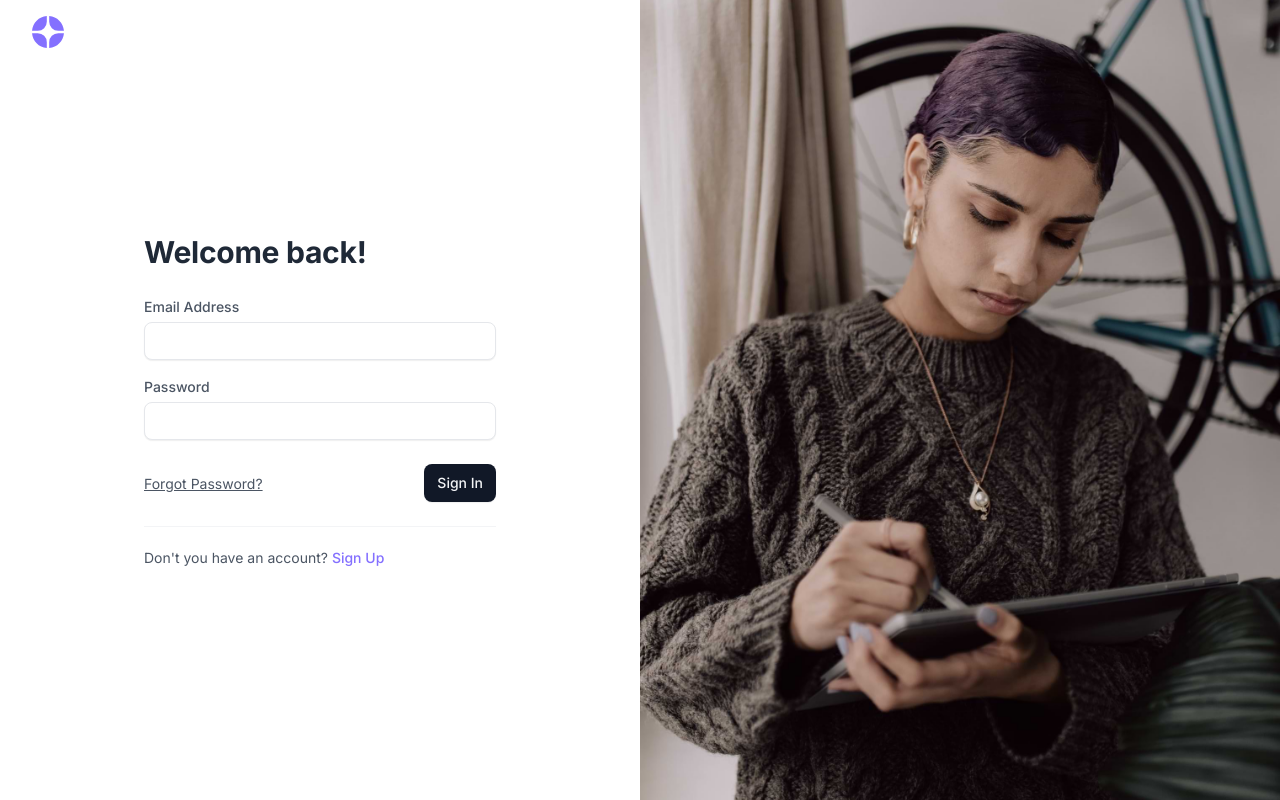
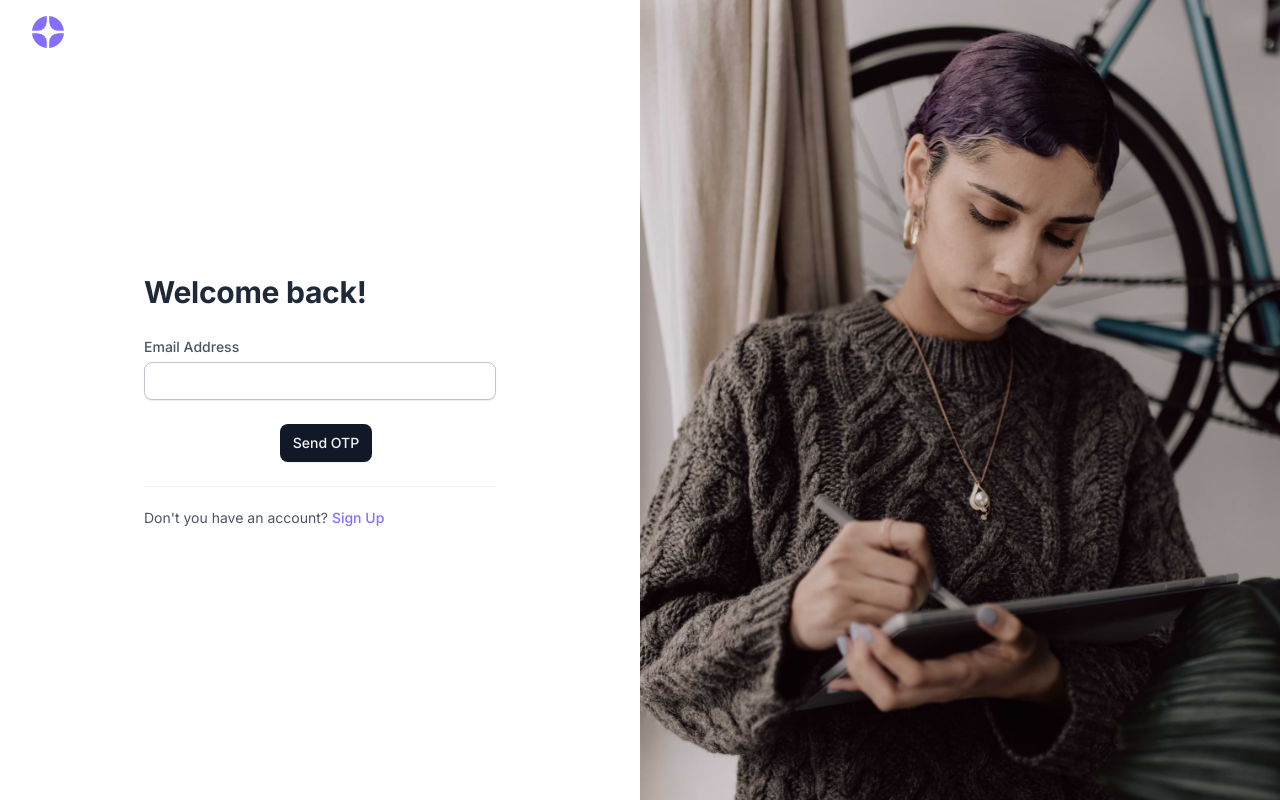
Before and after one commit to GAjay/asriui, a Next.js app: page /signin in a window 1280 px wide. Built offline with nearby package versions, Linux system fonts and the light colour scheme.

Commit message:
signin added

```diff
--- /dev/null
+++ b/app/(auth)/signin/LoginCard.tsx
@@ -0,0 +1,63 @@
+"use client";
+import Link from "next/link";
+import React, { useState } from "react";
+
+interface LoginCardProps {}
+const LoginCard: React.FC<LoginCardProps> = () => {
+  const [otpSent, setOtpSent] = useState(false);
+
+  return (
+    <form>
+      <div className="space-y-4">
+        <div>
+          <label className="block text-sm font-medium mb-1" htmlFor="email">
+            Email Address
+          </label>
+          <input
+            id="email"
+            className="form-input w-full"
+            type="email"
+            autoFocus={!otpSent}
+          />
+        </div>
+        {otpSent ? (
+          <div>
+            <label
+              className="block text-sm font-medium mb-1"
+              htmlFor="password"
+            >
+              Enter OTP
+            </label>
+            <input
+              id="password"
+              className="form-input w-full"
+              type="password"
+              autoComplete="on"
+              autoFocus={otpSent}
+            />
+          </div>
+        ) : null}
+      </div>
+      <div className="flex items-center justify-center mt-6">
+        {/* <div className="mr-1">
+          <Link
+            className="text-sm underline hover:no-underline"
+            href="/reset-password"
+          >
+            Forgot Password?
+          </Link>
+        </div> */}
+        <Link
+          className="btn bg-gray-900 text-gray-100 hover:bg-gray-800 dark:bg-gray-100 dark:text-gray-800 dark:hover:bg-white ml-3"
+          href="/"
+          onClick={() => {
+            setOtpSent(true);
+          }}
+        >
+          {otpSent ? "Verify" : "Send"} OTP
+        </Link>
+      </div>
+    </form>
+  );
+};
+export default LoginCard;
--- a/app/(auth)/signin/page.tsx
+++ b/app/(auth)/signin/page.tsx
@@ -1,49 +1,40 @@
 export const metadata = {
   title: `Sign In - ${appConstants.name}`,
-  description: 'Page description',
-}
-import Link from 'next/link'
-import AuthHeader from '../auth-header'
-import AuthImage from '../auth-image'
-import appConstants from '@/app/constants/appConstants'
+  description: "Page description",
+};
+import Link from "next/link";
+import AuthHeader from "../auth-header";
+import AuthImage from "../auth-image";
+import appConstants from "@/app/constants/appConstants";
+import { useState } from "react";
+import LoginCard from "./LoginCard";
 
 export default function SignIn() {
+
   return (
     <main className="bg-white dark:bg-gray-900">
-
       <div className="relative md:flex">
-
         {/* Content */}
         <div className="md:w-1/2">
           <div className="min-h-[100dvh] h-full flex flex-col after:flex-1">
-
             <AuthHeader />
 
             <div className="max-w-sm mx-auto w-full px-4 py-8">
-              <h1 className="text-3xl text-gray-800 dark:text-gray-100 font-bold mb-6">Welcome back!</h1>
+              <h1 className="text-3xl text-gray-800 dark:text-gray-100 font-bold mb-6">
+                Welcome back!
+              </h1>
               {/* Form */}
-              <form>
-                <div className="space-y-4">
-                  <div>
-                    <label className="block text-sm font-medium mb-1" htmlFor="email">Email Address</label>
-                    <input id="email" className="form-input w-full" type="email" />
-                  </div>
-                  <div>
-                    <label className="block text-sm font-medium mb-1" htmlFor="password">Password</label>
-                    <input id="password" className="form-input w-full" type="password" autoComplete="on" />
-                  </div>
-                </div>
-                <div className="flex items-center justify-between mt-6">
-                  <div className="mr-1">
-                    <Link className="text-sm underline hover:no-underline" href="/reset-password">Forgot Password?</Link>
-                  </div>
-                  <Link className="btn bg-gray-900 text-gray-100 hover:bg-gray-800 dark:bg-gray-100 dark:text-gray-800 dark:hover:bg-white ml-3" href="/">Sign In</Link>
-                </div>
-              </form>
+              <LoginCard />
               {/* Footer */}
               <div className="pt-5 mt-6 border-t border-gray-100 dark:border-gray-700/60">
                 <div className="text-sm">
-                  Don't you have an account? <Link className="font-medium text-violet-500 hover:text-violet-600 dark:hover:text-violet-400" href="/signup">Sign Up</Link>
+                  Don't you have an account?{" "}
+                  <Link
+                    className="font-medium text-violet-500 hover:text-violet-600 dark:hover:text-violet-400"
+                    href="/signup"
+                  >
+                    Sign Up
+                  </Link>
                 </div>
                 {/* Warning */}
                 {/* <div className="mt-5">
@@ -58,14 +49,11 @@ export default function SignIn() {
                 </div> */}
               </div>
             </div>
-
           </div>
         </div>
 
         <AuthImage />
-
       </div>
-
     </main>
-  )
+  );
 }
```
